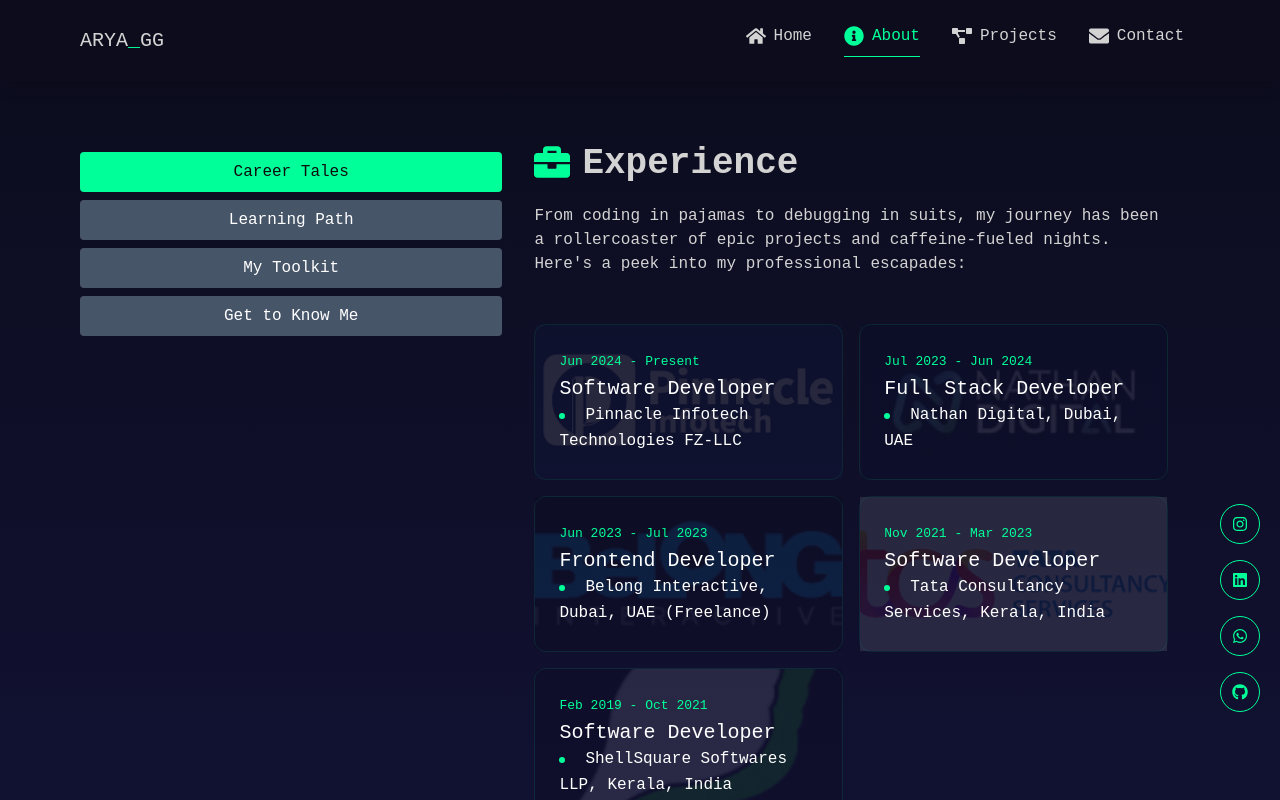
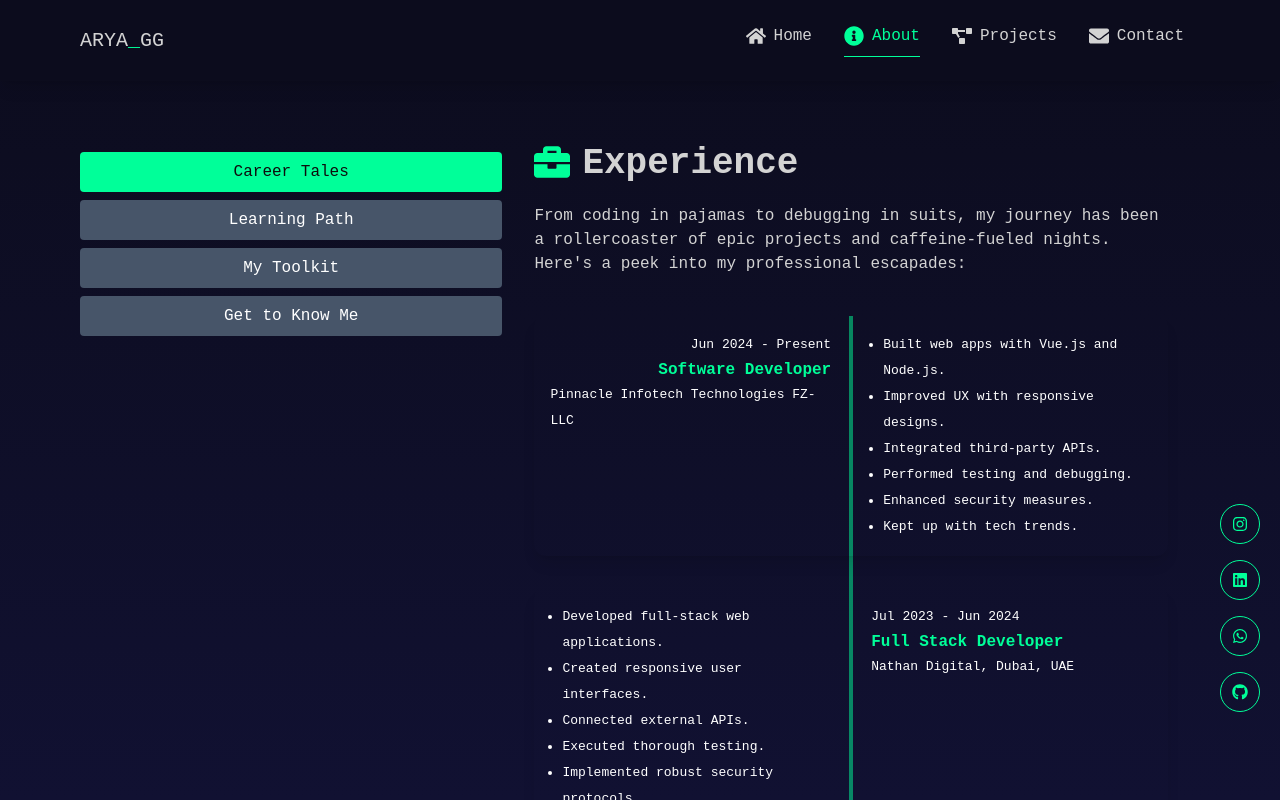
Before and after one commit to aryaglekshmi/portfolio, a Next.js app: page /about in a window 1280 px wide. Built offline with nearby package versions, Linux system fonts and the light colour scheme.

Commit message:
experience changes

```diff
--- a/src/app/about/page.tsx
+++ b/src/app/about/page.tsx
@@ -43,7 +43,7 @@
         })}
       </div>
 
-      <div className={`py-10 ${isMobile ? "w-full" : "w-[60%]"}`}>
+      <div className={`py-10  ${isMobile ? "w-full" : "w-[60%]"}`}>
         {selected === "experience" ? (
           <Experience />
         ) : selected === "education" ? (
--- a/src/app/components/experience.tsx
+++ b/src/app/components/experience.tsx
@@ -1,6 +1,5 @@
 "use client";
 import React from "react";
-import { cardVariants } from "../utils/contants";
 import { motion } from "framer-motion";
 import { FaBriefcase } from "react-icons/fa";
 
@@ -16,12 +15,12 @@
       duration: "Jun 2024 - Present",
       logo: "/pinnacle.png",
       duties: [
-        "Developed and maintained web applications using Vue.js and Node.js.",
-        "Enhanced user experiences with responsive designs.",
-        "Integrated external APIs like a pro.",
-        "Conducted thorough testing and debugging (and survived!).",
-        "Implemented security measures to keep the bad guys out.",
-        "Stayed updated with the latest tech trends (because who doesn't love shiny new tools?).",
+        "Built web apps with Vue.js and Node.js.",
+        "Improved UX with responsive designs.",
+        "Integrated third-party APIs.",
+        "Performed testing and debugging.",
+        "Enhanced security measures.",
+        "Kept up with tech trends.",
       ],
     },
     {
@@ -30,12 +29,12 @@
       duration: "Jul 2023 - Jun 2024",
       logo: "/nathan.jfif",
       duties: [
-        "Developed and maintained web applications using Vue.js and Node.js.",
-        "Enhanced user experiences with responsive designs.",
-        "Integrated external APIs like a pro.",
-        "Conducted thorough testing and debugging (and survived!).",
-        "Implemented security measures to keep the bad guys out.",
-        "Stayed updated with the latest tech trends (because who doesn't love shiny new tools?).",
+        "Developed full-stack web applications.",
+        "Created responsive user interfaces.",
+        "Connected external APIs.",
+        "Executed thorough testing.",
+        "Implemented robust security protocols.",
+        "Explored new technologies.",
       ],
     },
     {
@@ -44,11 +43,11 @@
       logo: "/belong-interactive.png",
       duration: "Jun 2023 - Jul 2023",
       duties: [
-        "Translated design mockups into interactive web interfaces.",
-        "Optimized frontend code for performance (because speed matters!).",
-        "Collaborated with UI/UX designers to make things pretty.",
-        "Implemented accessibility standards (because everyone deserves a great web experience).",
-        "Ensured cross-browser compatibility (even for that one person still using IE).",
+        "Converted designs into web interfaces.",
+        "Optimized frontend performance.",
+        "Worked with UI/UX designers.",
+        "Ensured accessibility standards.",
+        "Maintained cross-browser compatibility.",
       ],
     },
     {
@@ -57,11 +56,11 @@
       logo: "/tcs.png",
       duration: "Nov 2021 - Mar 2023",
       duties: [
-        "Administered and maintained enterprise-level systems.",
-        "Automated tasks to save time (and sanity).",
-        "Collaborated across teams for infrastructure upgrades.",
-        "Provided technical support (and lots of it).",
-        "Led successful migration projects (like a boss).",
+        "Managed enterprise systems.",
+        "Automated routine tasks.",
+        "Upgraded infrastructure.",
+        "Provided technical support.",
+        "Led system migrations.",
       ],
     },
     {
@@ -70,53 +69,83 @@
       logo: "/shellsquare.jfif",
       duration: "Feb 2019 - Oct 2021",
       duties: [
-        "Developed reusable and scalable code using Angular and Vue.js.",
-        "Conducted comprehensive unit testing and debugging.",
-        "Collaborated with backend developers to integrate RESTful APIs.",
-        "Ensured cross-device and cross-browser functionality.",
-        "Actively participated in code reviews (and survived the feedback).",
+        "Developed reusable code with Angular and Vue.js.",
+        "Conducted unit testing and debugging.",
+        "Integrated RESTful APIs.",
+        "Ensured cross-device functionality.",
+        "Participated in code reviews.",
       ],
     },
   ],
 };
 
+const containerVariants = {
+  hidden: { opacity: 0 },
+  visible: {
+    opacity: 1,
+    transition: {
+      staggerChildren: 0.2, // Adjust the delay between each child animation
+    },
+  },
+};
+
+const cardVariants = {
+  hidden: { opacity: 0, y: 20 },
+  visible: { opacity: 1, y: 0 },
+};
+
 function Experience() {
   return (
     <motion.div
+      className="flex flex-col gap-2 text-left h-full"
       initial="hidden"
       animate="visible"
-      className="flex flex-col gap-2 text-left"
+      variants={containerVariants}
     >
       <div className="text-4xl font-bold flex">
         {experience.icon} <span className="pl-3 pb-3">{experience.title}</span>
       </div>
       <p className="text-base">{experience.description}</p>
 
-      <div className="overflow-y-auto pt-10">
-        <ul className="grid grid-cols-1 lg:grid-cols-2 gap-4">
-          {experience.items.map((exp, ind) => {
-            return (
-              <motion.li
-                key={ind}
-                variants={cardVariants}
-                className="relative border border-accent/10 p-6 rounded-xl flex flex-col justify-center items-center lg:items-start gap-1"
+      <div className="overflow-y-xauto my-8 flex-auto relative flex justify-center items-center">
+        <motion.ul
+          className="flex flex-col gap-8 justify-center items-center timeline w-full"
+        >
+          {experience.items.map((exp, ind) => (
+            <motion.li
+              key={ind}
+              variants={cardVariants}
+              className="relative w-full rounded-xl flex flex-col justify-center items-center lg:items-start gap-1 shadow-lg p-4 text-white"
+            >
+              <div
+                className={`flex w-full gap-y-2 gap-x-10 ${
+                  ind % 2 === 0 ? "flex-row" : "flex-row-reverse"
+                }`}
               >
                 <div
-                  className="absolute top-0 bottom-0 right-0 w-full opacity-10 bg-cover bg-center z-[-1]"
-                  style={{ backgroundImage: `url(${exp.logo})` }}
-                ></div>
-                <div className="relative z-10">
-                  <span className="text-accent">{exp.duration}</span>
-                  <h3 className="text-xl text-left text-white">{exp.role}</h3>
-                  <span className="text-white text-base">
-                    <span className="h-[6px] w-[6px] inline-block bg-accent rounded-full mr-5"></span>
-                    {exp.company}
-                  </span>
+                  className={`flex flex-col w-1/2 ${
+                    ind % 2 === 0 ? "items-end" : "items-start"
+                  }`}
+                >
+                  <span className="">{exp.duration}</span>
+                  <span className="text-accent font-bold text-base">{exp.role}</span>
+                  <span className="">{exp.company}</span>
                 </div>
-              </motion.li>
-            );
-          })}
-        </ul>
+                <div
+                  className={`flex w-1/2 ${
+                    ind % 2 === 0 ? "justify-start" : "justify-end"
+                  }`}
+                >
+                  <ul className="list-disc ml-3">
+                    {exp.duties.map((duty, dInd) => (
+                      <li key={dInd}>{duty}</li>
+                    ))}
+                  </ul>
+                </div>
+              </div>
+            </motion.li>
+          ))}
+        </motion.ul>
       </div>
     </motion.div>
   );
--- a/src/app/globals.css
+++ b/src/app/globals.css
@@ -102,3 +102,11 @@
 .swiper-custom-bullet {
   @apply w-8 h-8 bg-gray-500 rounded-full flex items-center justify-center text-white cursor-pointer;
 }
+/* .circle::after {
+  content: '';
+  @apply w-10 h-10 border rounded-full flex items-center justify-center absolute bottom-0;
+} */
+.timeline::before {
+  content: "";
+  @apply absolute top-0 bottom-0 w-1 bg-accent/50;
+}
--- a/src/app/projects/page.tsx
+++ b/src/app/projects/page.tsx
@@ -21,7 +21,7 @@
       "Migrated 80% of Broadcom API Gateway to a custom implementation, enhancing performance and scalability.",
     duration: "Nov 2021 - Mar 2023",
     stack: ["react", "node.js", "java", "javascript", "html", "jira"],
-    keyResponsibilities: [
+    responsibilities: [
       "Coordinated with teams to gather requirements and deliver solutions.",
       "Analyzed traffic with Looker and Grafana; troubleshot issues.",
       "Managed a remote team of 5 members for effective collaboration.",
@@ -43,7 +43,7 @@
       "css",
       "mssql"
     ],
-    keyResponsibilities: [
+    responsibilities: [
       "Maintained the real-time Discovery Viewer app.",
       "Created reusable UI components with Angular.",
       "Resolved 90% of SonarQube bugs for improved code quality.",
@@ -58,7 +58,7 @@
       "Designed a data sync app to transfer data from one source to multiple targets, optimized the user experience.",
     duration: "Feb 2020 - Jun 2020",
     stack: ["node.js", "typescript", "javascript", "html", "css", "mssql"],
-    keyResponsibilities: [
+    responsibilities: [
       "Developed a data synchronizer for multiple targets.",
       "Created user interfaces with HTML and TypeScript.",
       "Enhanced user experience with target selection pages.",
@@ -73,7 +73,7 @@
       "Developed a planning and simulation tool for DOP operations, reducing production bugs by 40%.",
     duration: "Feb 2019 - Feb 2020",
     stack: ["vue.js", "typescript", "javascript", "html", "css", "mssql"],
-    keyResponsibilities: [
+    responsibilities: [
       "Developed an app for planning DOP operations.",
       "Built user interfaces with Vue and integrated functionality.",
       "Performed unit testing and code reviews.",
--- a/src/app/utils/contants.ts
+++ b/src/app/utils/contants.ts
@@ -2,7 +2,7 @@
 
 export const cardVariants = {
   hidden: { opacity: 0, y: -50 },
-  visible: { opacity: 1, y: 0, transition: { duration: 0.5 } },
+  visible: { opacity: 1, y: 0, transition: { duration: 0.2 } },
 };
 
 const iconUrl = "https://cdn.jsdelivr.net/gh/devicons/devicon/icons/";
```
Also changed, not shown: public/pinnacle_infotech_logo.jfif (added).
